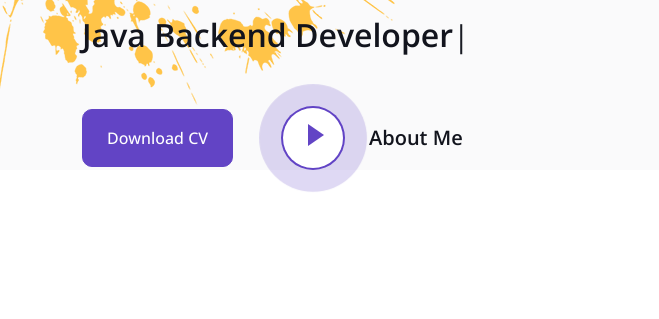
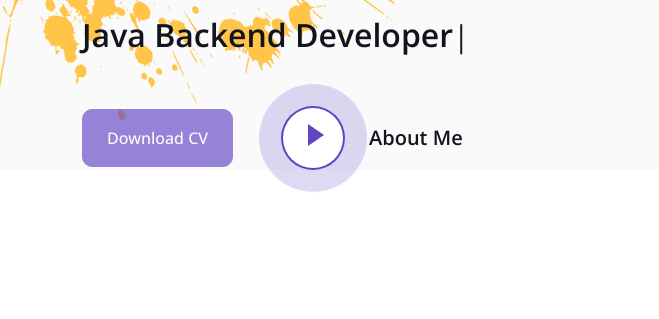
Before and after one commit to MalingaBandara/malingabandara-dev, a plain HTML site: page index.html in a window 1280 px wide. Shown: the part 206-525 px from the top of the page, 0-659 px from the left. Drawn offline with nearby package versions, Linux system fonts and the light colour scheme.

Commit message:
Update index.html

```diff
--- a/index.html
+++ b/index.html
@@ -79,8 +79,10 @@
                     <h2 class="typed-text-output d-inline"></h2>
                     <div class="typed-text d-none">Software Engineer, Java Backend Developer, API Developer, Back End Developer, Web Developer, Apps Developer</div>
                     <div class="d-flex align-items-center pt-5">
-                        <a href="https://drive.google.com/uc?export=download&id=1z9npE8b93rSRelSq5i5hvlJlmDs0U8mz" class="btn btn-primary py-3 px-4 me-5">Download CV</a>
-                        <a href="#about" class="btn-play">
+                        <a href="https://drive.google.com/uc?export=download&id=1z9npE8b93rSRelSq5i5hvlJlmDs0U8mz"
+   class="btn btn-primary py-3 px-4 me-5 disabled"
+   onclick="return false;">Download CV</a>
+<a href="#about" class="btn-play">
                             <span></span>
                         </a>
                         <h5 class="ms-4 mb-0 d-none d-sm-block">About Me</h5>
```
